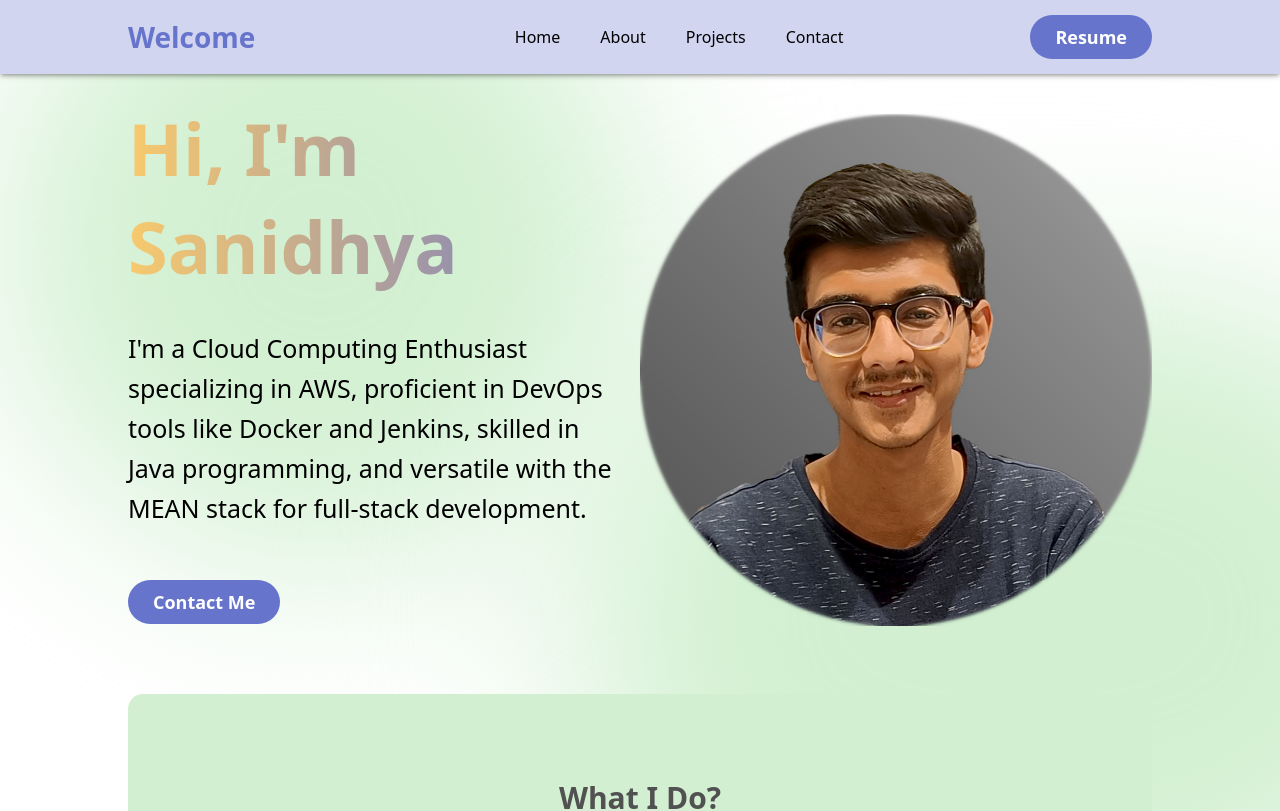
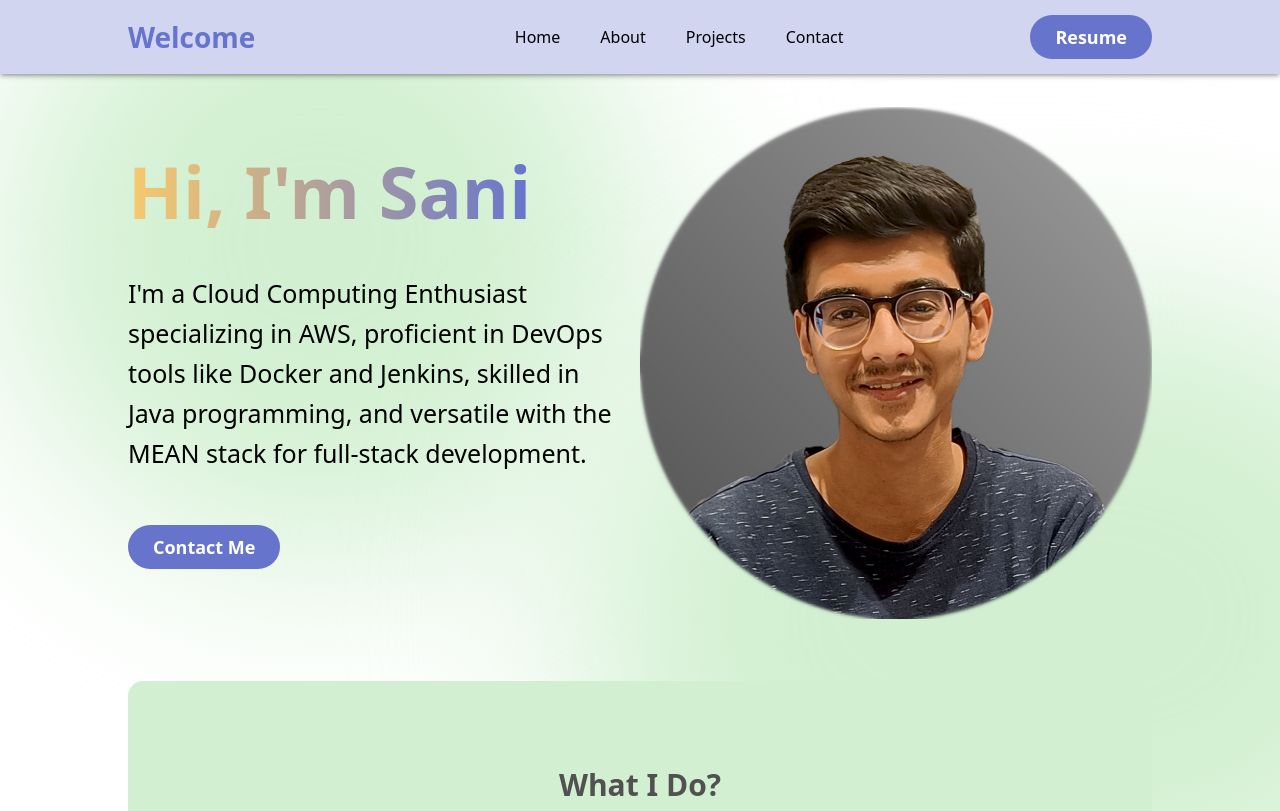
Before and after one commit to sanidhya-soni/Portfolio, an Angular app in the folder WebApp/: page / in a window 1280 px wide. Shown: the top 811 px of the page. Built offline with nearby package versions, Linux system fonts and the light colour scheme.

Commit message:
Update banner.component.html

```diff
--- a/WebApp/src/app/banner/banner.component.html
+++ b/WebApp/src/app/banner/banner.component.html
@@ -1,6 +1,6 @@
 <section id="home" class="container">
   <div class="content">
-    <h1 class="title">Hi, I'm Sanidhya</h1>
+    <h1 class="title">Hi, I'm Sani</h1>
     <p class="description">
       I'm a Cloud Computing Enthusiast specializing in AWS, proficient in DevOps tools like Docker and Jenkins, skilled in Java programming, and versatile with the MEAN stack for full-stack development.
     </p>
```
